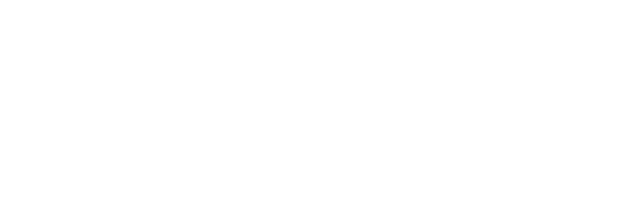
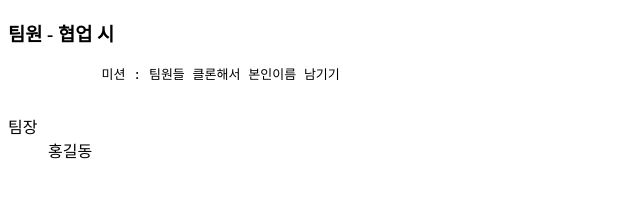
Before and after one commit to leesj006/dev402_git2-1, a plain HTML site: page index.html in a window 1280 px wide. Shown: the whole page, without its empty margins (0-640 px from the left). Drawn offline with Linux system fonts and the light colour scheme.

Commit message:
Update index.html

```diff
--- a/index.html
+++ b/index.html
@@ -8,8 +8,14 @@
 </head>
 <body>
     <div class="container panel panel-info">
-        <h3 class="panel panel-info"></h3>
-
+        <h3 class="panel-heading">팀원 - 협업 시</h3>
+        <pre>
+            미션 : 팀원들 클론해서 본인이름 남기기
+        </pre>
+        <dl>
+            <dt>팀장</dt>
+            <dd>홍길동</dd>
+        </dl>
     </div>
 </body>
 </html>
```
